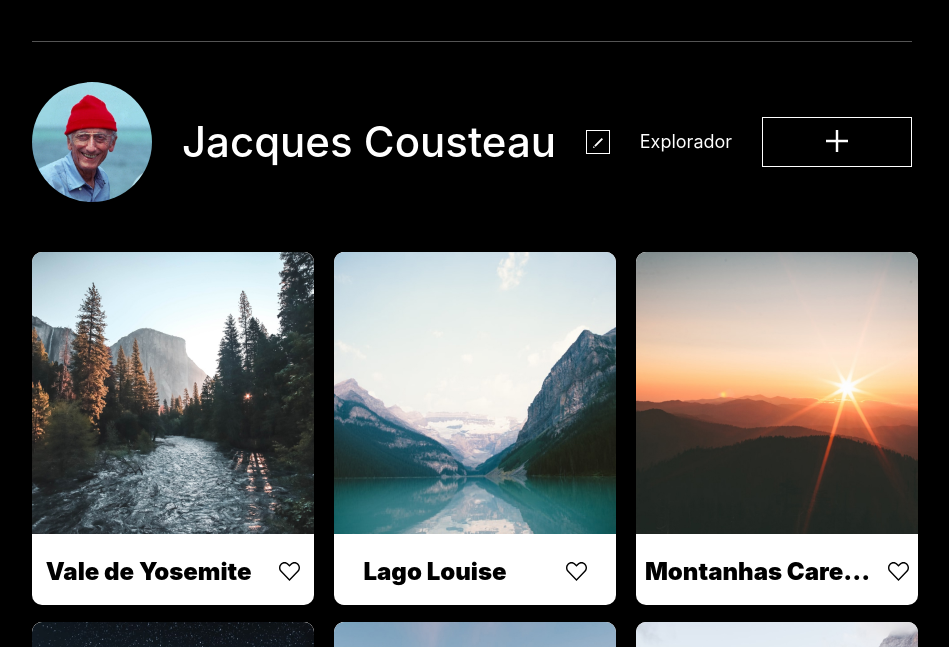
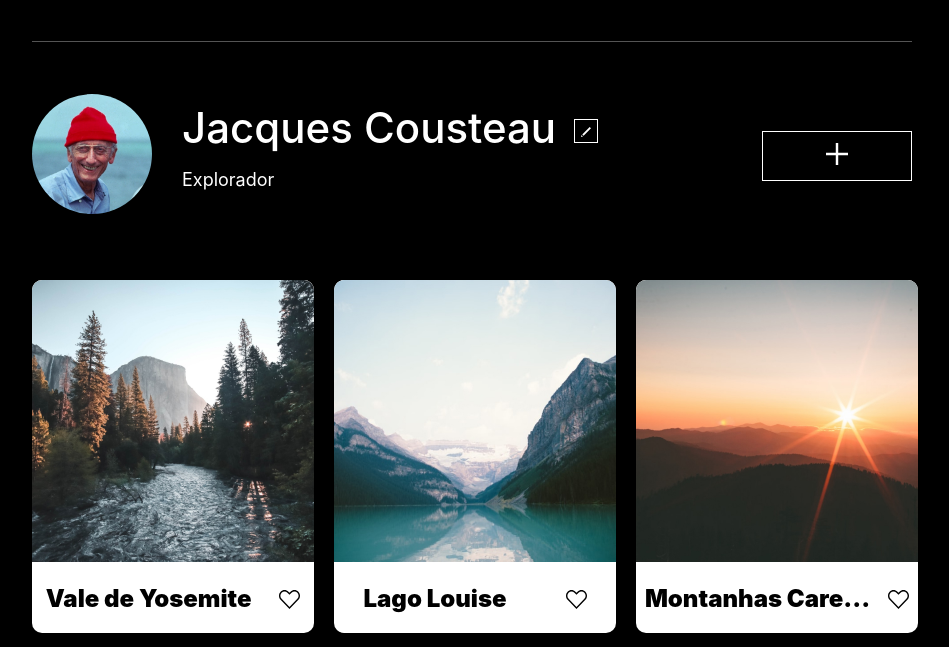
Before and after one commit to gisela-lucena/web_project_around, a plain HTML site: page index.html in a window 1280 px wide. Shown: the part 81-728 px from the top of the page, without its empty margins (168-1117 px from the left). Drawn offline with Linux system fonts and the light colour scheme.

Commit message:
updated image names and fixes profile section

```diff
--- a/blocks/header.css
+++ b/blocks/header.css
@@ -14,52 +14,3 @@
   max-width: 173px;
   margin-bottom: 41px;
  }
-
-.header__profile {
-  display: flex;
-  flex-direction: row;
-  align-items: center;
-  justify-content: space-between;
-  max-height: 120px;
-  padding-top: 40px;
-  max-width: 880px;
-
-}
-
-
-.header__title {
-  max-width: 415px;
-  font-size: 42px;
-  font-weight: 500;
-  line-height: 1.14;
-  }
-
-.header__edit-button {
-  cursor: pointer;
-  width: 24px;
-  height: 24px;
-  border: 1px solid #ffffff;
-  background: none;
-}
-
-.header__subtitle {
-  font-size: 18px;
-  font-weight: 400;
-  max-width: 415px;
-  }
-
-.header__add-button {
-  cursor: pointer;
-  width: 150px;
-  height: 50px;
-  border: 1px solid #ffffff;
-  background: none;
-
-}
-
-.header__image {
-  width: 120px;
-  height: 120px;
-  border-radius: 50%;
-  object-fit: cover;
-  }
--- /dev/null
+++ b/blocks/profile.css
@@ -0,0 +1,58 @@
+.profile {
+  display: flex;
+  justify-content: flex-start;
+  align-items: center;
+  padding-top: 40px;
+  max-width: 880px;
+  margin: 0 auto;
+}
+
+.profile__image {
+  width: 120px;
+  height: 120px;
+  border-radius: 50%;
+  object-fit: cover;
+  }
+
+.profile__info-container {
+  display: flex;
+  flex-direction: column;
+  align-items: flex-start;
+  margin: 22px 30px 21px;
+}
+
+.profile__info {
+  display: flex;
+  }
+
+.profile__title {
+  max-width: 415px;
+  font-size: 42px;
+  font-weight: 500;
+  line-height: 1.14;
+  margin: 0;
+  }
+
+.profile__edit-button {
+  cursor: pointer;
+  width: 24px;
+  height: 24px;
+  border: 1px solid #ffffff;
+  background: none;
+  margin: 15px 0 0 18px;;
+}
+
+.profile__subtitle {
+  font-size: 18px;
+  font-weight: 400;
+  max-width: 415px;
+  }
+
+.profile__add-place {
+  cursor: pointer;
+  width: 150px;
+  height: 50px;
+  border: 1px solid #ffffff;
+  background: none;
+  margin-left: auto;
+}
--- a/index.html
+++ b/index.html
@@ -18,46 +18,51 @@
           <img
             class="header__logo-icon"
             src="./images/logoVector.svg"
-            alt="Around the US"
-          />
+            alt="Around the US"/>
         </div>
-        <div class="header__profile">
+        </header>
+    <main class="content">
+      <section class="profile">
+        <div class="profile__picture">
           <img
-            class="header__image"
+            class="profile__image"
             src="./images/avatar.jpg"
-            alt="Jacques Cousteau profile picture">
-          <h1 class="header__title">Jacques Cousteau</h1>
-          <button class="header__edit-button" aria-label="Editar perfil">
-            <img class="header__edit-icon"
+            alt="Jacques Cousteau profile picture"/>
+          </div>
+        <div class="profile__info-container">
+          <div class="profile__info">
+          <h1 class="profile__title">Jacques Cousteau</h1>
+          <button class="profile__edit-button" aria-label="Editar perfil">
+            <img class="profile__edit-icon"
               src="./images/editButtonVector.svg"
               alt="Editar perfil"/>
           </button>
-          <p class="header__subtitle">Explorador</p>
-          <button class="header__add-button" aria-label="Adicionar local">
-            <img class="header__add-icon"
+          </div>
+          <p class="profile__subtitle">Explorador</p>
+        </div>
+          <button class="profile__add-place" aria-label="Adicionar local">
+            <img class="profile__add-icon"
               src="./images/addButtonVector.svg"
               alt="Adicionar local"/>
             </button>
-        </div>
-      </header>
-  <main class="content">
+          </section>
     <section class="cards">
       <div class="card">
-        <img class="card__image" src="./images/Vale de Yosemite.jpg" alt="Vale de Yosemite com rios, arvores e montanhas" />
+        <img class="card__image" src="./images/ValedeYosemite.jpg" alt="Vale de Yosemite com rios, arvores e montanhas"/>
         <div class="card__description">
           <h2 class="card__title">Vale de Yosemite</h2>
           <img class="card__like-icon" src="./images/LikeVector.svg" alt="Botao de curtir"/>
         </div>
       </div>
       <div class="card">
-        <img class="card__image" src="./images/Lago Louise.jpg" alt="Lago Louise com rio e montanhas com neve" />
+        <img class="card__image" src="./images/LagoLouise.jpg" alt="Lago Louise com rio e montanhas com neve"/>
         <div class="card__description">
           <h2 class="card__title">Lago Louise</h2>
           <img class="card__like-icon" src="./images/LikeVector.svg" alt="Botao de curtir"/>
         </div>
       </div>
       <div class="card">
-        <img class="card__image" src="./images/Montanhas Care.jpg" alt="Montanhas Care com montanhas e por do sol" />
+        <img class="card__image" src="./images/MontanhasCare.jpg" alt="Montanhas Care com montanhas e por do sol"/>
         <div class="card__description">
           <h2 class="card__title">Montanhas Care...</h2>
           <img class="card__like-icon" src="./images/LikeVector.svg" alt="Botao de curtir"/>
@@ -71,14 +76,14 @@
         </div>
       </div>
        <div class="card">
-        <img class="card__image" src="./images/Parque Nacional.jpg" alt="Parque Nacional com montanhas e lago" />
+        <img class="card__image" src="./images/ParqueNacional.jpg" alt="Parque Nacional com montanhas e lago"/>
         <div class="card__description">
           <h2 class="card__title">Parque Nacional...</h2>
           <img class="card__like-icon" src="./images/LikeVector.svg" alt="Botao de curtir"/>
         </div>
       </div>
        <div class="card">
-        <img class="card__image" src="./images/Lago di Braies.jpg" alt="Lago di Braies com montanhas com neve e barco de madeira" />
+        <img class="card__image" src="./images/LagodiBraies.jpg" alt="Lago di Braies com montanhas com neve e barco de madeira"/>
         <div class="card__description">
           <h2 class="card__title">Lago di Braies</h2>
           <img class="card__like-icon" src="./images/LikeVector.svg" alt="Botao de curtir"/>
@@ -86,7 +91,8 @@
       </div>
     </section>
   </main>
-  <footer class="footer">&copy; 2025 Around the U.S.</footer>
+  <footer class="footer">&copy; 2025 Around the U.S.
+  </footer>
   </div>
       <div class="popup" id="edit-popup-profile">
       <div class="popup__content">
@@ -96,7 +102,6 @@
           type="button"
         ></button>
         <h3 class="popup__title">Editar Perfil</h3>
-
         <form class="popup__form" id="edit-profile-form">
           <input
             class="popup__input popup__input_edit_name"
--- a/pages/index.css
+++ b/pages/index.css
@@ -1,6 +1,6 @@
 @import url("../vendor/normalize.css");
 @import url("../blocks/page.css");
 @import url("../blocks/header.css");
+@import url("../blocks/profile.css");
 @import url("../blocks/content.css");
 @import url("../blocks/footer.css");
-@import url("../blocks/profile.css");
```
Also changed, not shown: images/LagoLouise.jpg (renamed from images/Lago Louise.jpg), images/LagodiBraies.jpg (renamed from images/Lago di Braies.jpg), images/MontanhasCare.jpg (renamed from images/Montanhas Care.jpg), images/ParqueNacional.jpg (renamed from images/Parque Nacional.jpg), images/ValedeYosemite.jpg (renamed from images/Vale de Yosemite.jpg).
